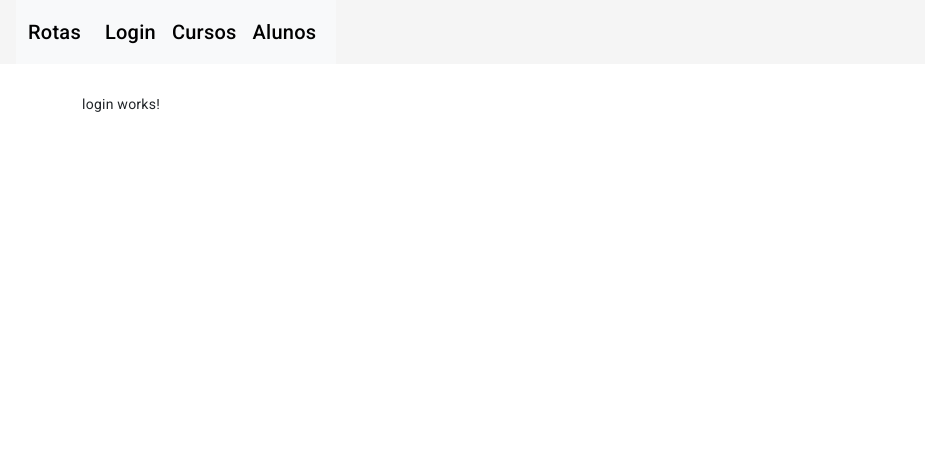
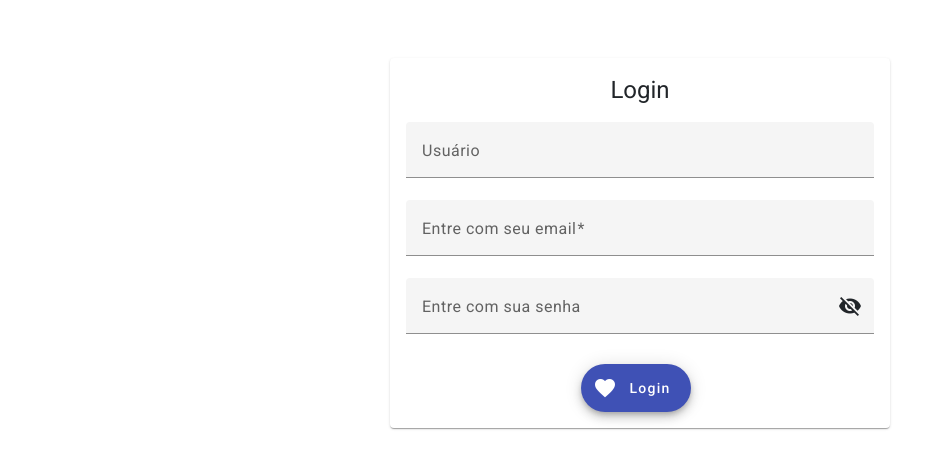
Before and after one commit to samxd29/login-cursos, an Angular app: page /login in a window 1280 px wide. Shown: the top 468 px of the page, without its empty margins (0-925 px from the left). Built offline with nearby package versions, Linux system fonts and the light colour scheme.

Commit message:
Tela de login e como não mostrar o menu(navbar)

```diff
--- a/src/app/app.component.html
+++ b/src/app/app.component.html
@@ -1,4 +1,4 @@
-<mat-toolbar>
+<mat-toolbar *ngIf="mostrarMenu">
   <nav class="navbar navbar-expand-lg bg-body-tertiary">
     <div class="container-fluid">
       <a class="navbar-brand" href="">Rotas</a>
--- a/src/app/app.component.ts
+++ b/src/app/app.component.ts
@@ -1,4 +1,5 @@
 import { Component } from '@angular/core';
+import { AuthService } from './login/auth.service';
 
 @Component({
   selector: 'app-root',
@@ -7,4 +8,14 @@ import { Component } from '@angular/core';
 })
 export class AppComponent {
   title = 'login-cursos';
+
+  mostrarMenu: boolean = false;
+
+  constructor(private authService: AuthService){}
+
+  ngOnInit(){
+    this.authService.mostrarMenuEmitter.subscribe(
+      mostrar => this.mostrarMenu = mostrar
+    );
+  }
 }
--- /dev/null
+++ b/src/app/login/auth.service.ts
@@ -0,0 +1,29 @@
+import { EventEmitter, Injectable } from '@angular/core';
+import { Router } from '@angular/router';
+import { Usuario } from './usuario';
+
+@Injectable({
+  providedIn: 'root'
+})
+export class AuthService {
+  usuarioAutenticado: boolean = false;
+
+  mostrarMenuEmitter = new EventEmitter<boolean>();
+
+  constructor(private router: Router) { }
+
+  fazerLogin(usuario: Usuario){
+
+    if(usuario.nome === usuario.nome && usuario.email === usuario.email && usuario.senha === usuario.senha){
+      this.usuarioAutenticado = true;
+
+      this.mostrarMenuEmitter.emit(true);
+
+      this.router.navigate(['/']);
+    } else {
+      this.usuarioAutenticado = false;
+
+      this.mostrarMenuEmitter.emit(false);
+    }
+  }
+}
--- a/src/app/login/login.component.css
+++ b/src/app/login/login.component.css
@@ -0,0 +1,14 @@
+mat-card {
+  max-width: 500px;
+  margin: 2em auto;
+  text-align: center;
+}
+
+mat-form-field {
+  display: block;
+}
+
+
+.example-button-row  {
+  margin: 8px 8px 8px 0;
+}
--- a/src/app/login/login.component.html
+++ b/src/app/login/login.component.html
@@ -1 +1,32 @@
-<p>login works!</p>
+<mat-card>
+  <mat-card-content>
+    <h1>Login</h1>
+    <mat-form-field appearance="fill">
+      <mat-label class="active" for="usuario">Usuário</mat-label>
+      <input matInput [(ngModel)]="usuario.nome" id="usuario" type="text" class="validate">
+    </mat-form-field>
+    <div class="example-container">
+      <mat-form-field appearance="fill">
+        <mat-label class="active" for="email">Entre com seu email</mat-label>
+        <input matInput placeholder="pat@example.com" [(ngModel)]="usuario.email" id="email" type="text" required>
+        <mat-error *ngIf="email.invalid">{{getErrorMessage()}}</mat-error>
+      </mat-form-field>
+    </div>
+    <div class="example">
+      <mat-form-field appearance="fill">
+        <mat-label>Entre com sua senha</mat-label>
+        <input matInput [type]="hide ? 'password' : 'text'" [(ngModel)]="usuario.senha">
+        <button mat-icon-button matSuffix (click)="hide = !hide" [attr.aria-label]="'Hide password'"
+          [attr.aria-pressed]="hide">
+          <mat-icon>{{hide ? 'visibility_off' : 'visibility'}}</mat-icon>
+        </button>
+      </mat-form-field>
+    </div>
+    <div class="example-button-row">
+      <button mat-fab extended color="primary" type="submit" name="action" (click)="fazerLogin()">
+        <mat-icon>favorite</mat-icon>
+        Login
+      </button>
+    </div>
+  </mat-card-content>
+</mat-card>
--- a/src/app/login/login.component.ts
+++ b/src/app/login/login.component.ts
@@ -1,4 +1,8 @@
 import { Component } from '@angular/core';
+import { FormControl, Validators } from '@angular/forms';
+
+import { AuthService } from './auth.service';
+import { Usuario } from './usuario';
 
 @Component({
   selector: 'app-login',
@@ -6,5 +10,21 @@ import { Component } from '@angular/core';
   styleUrls: ['./login.component.css']
 })
 export class LoginComponent {
+  email = new FormControl('', [Validators.required, Validators.email]);
+  hide = true;
+  usuario: Usuario = new Usuario();
 
+  constructor(private authService: AuthService){}
+
+  getErrorMessage() {
+    if (this.email.hasError('required')) {
+      return 'You must enter a value';
+    }
+
+    return this.email.hasError('email') ? 'Not a valid email' : '';
+  }
+
+  fazerLogin(){
+    this.authService.fazerLogin(this.usuario);
+  }
 }
--- /dev/null
+++ b/src/app/login/usuario.ts
@@ -0,0 +1,5 @@
+export class Usuario {
+  nome?: string;
+  email?: string;
+  senha?: string;
+}
```
Also changed, not shown: src/app/app.module.ts (+10 -2 lines), 1 other file (tests, documents, lock files or other folders).
